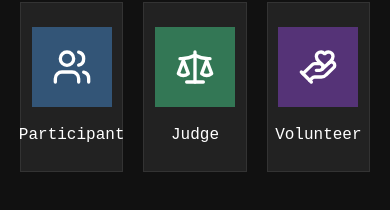
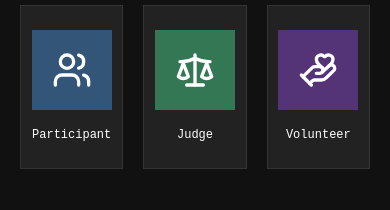
Before and after one commit to celestinryf/uhackathon, a Next.js app in the folder client/: page / in a window 390 px wide. Shown: the part 6679-6889 px from the top of the page. Built offline with nearby package versions, Linux system fonts and the light colour scheme.

Commit message:
feat: text responsive on form

```diff
--- a/client/app/components/Form/Form.tsx
+++ b/client/app/components/Form/Form.tsx
@@ -125,7 +125,7 @@ export default function FormSelector() {
                 >
                   <Icon size={40} color="#fff" />
                 </div>
-                <h2 style={{ fontSize: '16px', color: '#fff', margin: 0 }}>
+                <h2 style={{ fontSize: 'clamp(12px, 3vw, 18px)', color: '#fff', margin: 0 }}>
                   {card.title}
                 </h2>
               </button>
```
